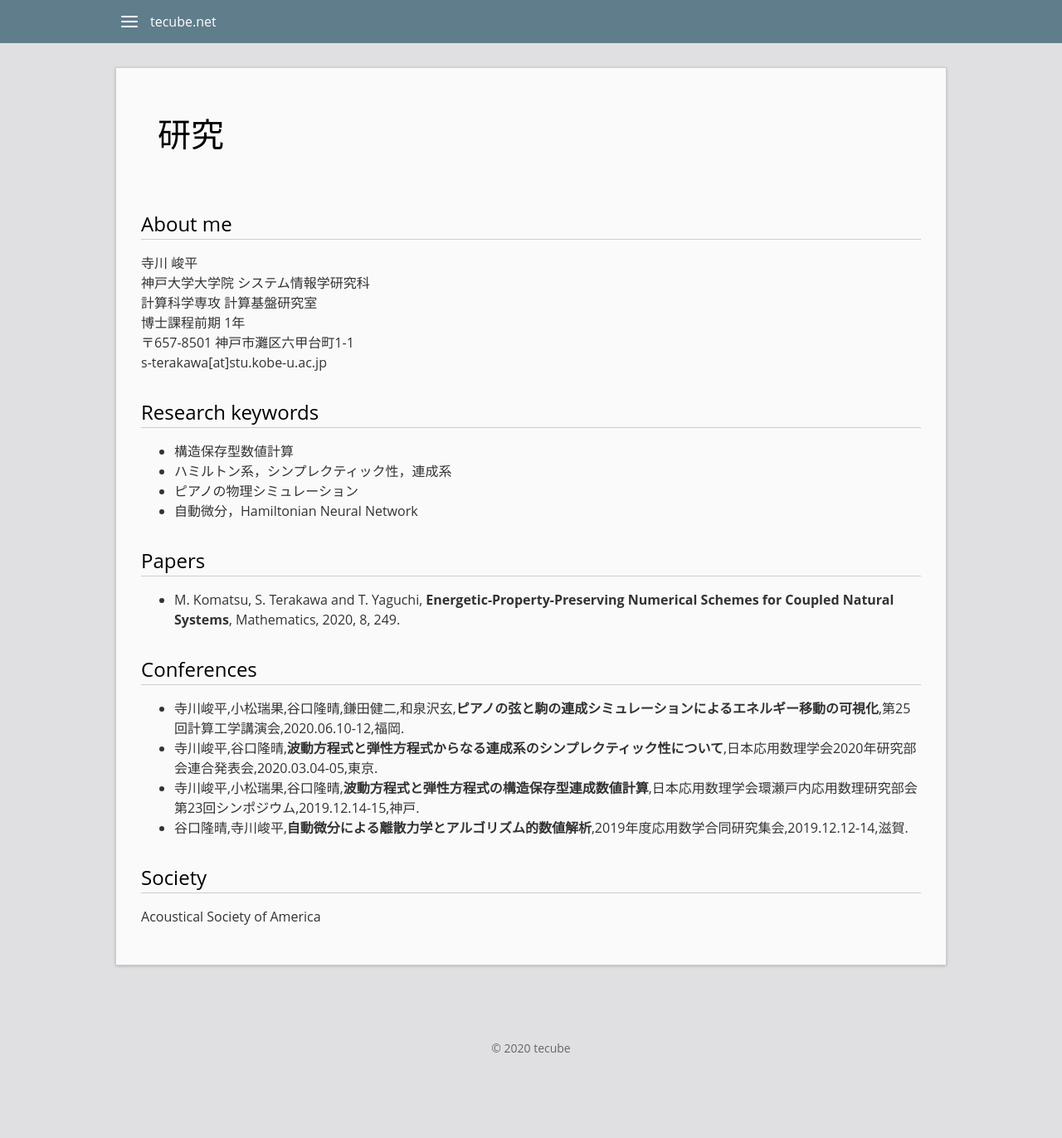
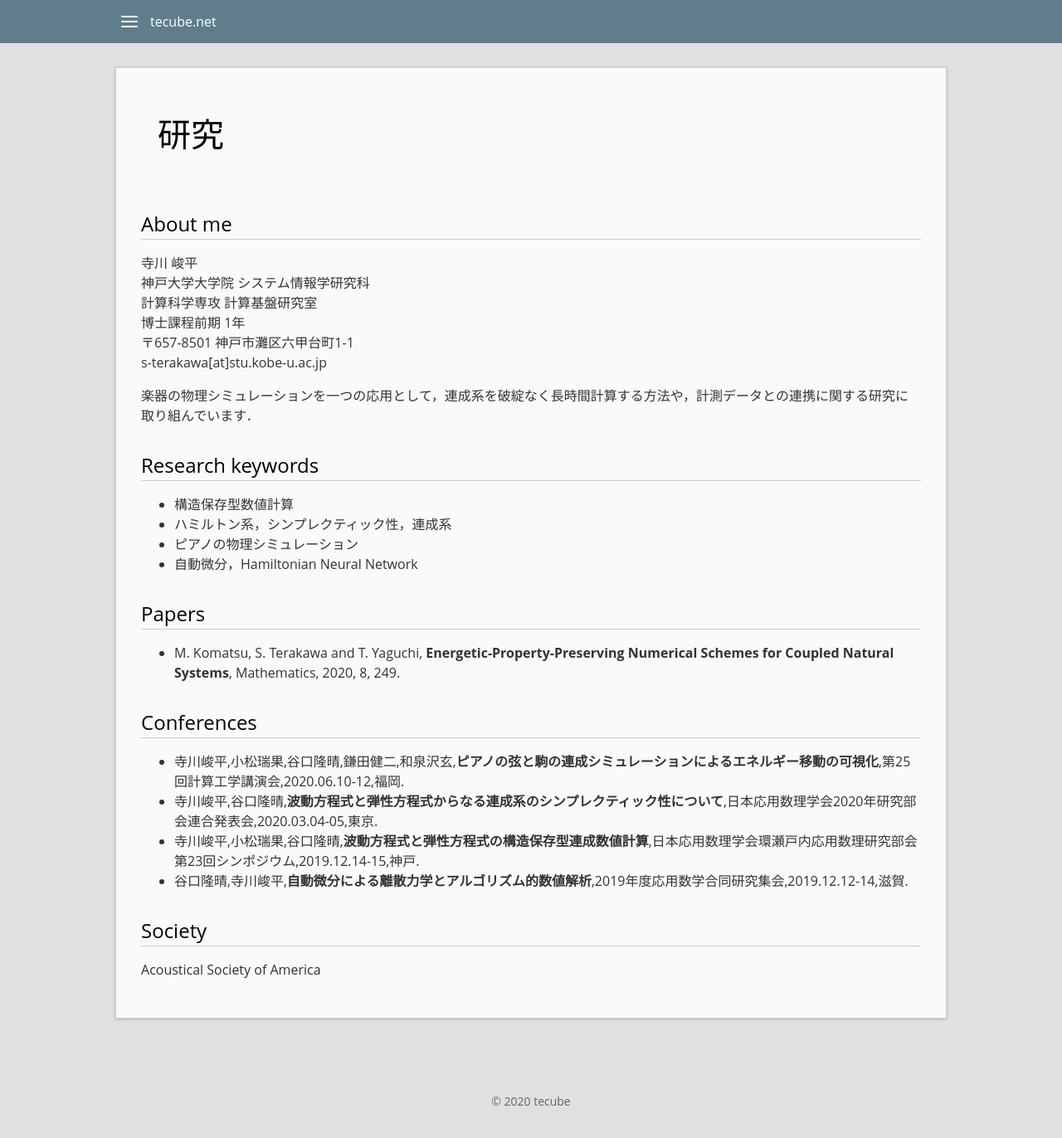
Before and after one commit to tecube/tecube.github.io, a Jekyll site: the page built from research.md, in a window 1280 px wide and 1398 px high. Shown: the top 1372 px of the window at 83% size. Built offline with Jekyll 4.4.1, drawn with Linux system fonts in a browser that asks for light colours.

Commit message:
add about message

```diff
--- a/research.md
+++ b/research.md
@@ -11,6 +11,8 @@ permalink: /research/
 博士課程前期 1年
 〒657-8501 神戸市灘区六甲台町1-1
 s-terakawa[at]stu.kobe-u.ac.jp
+
+楽器の物理シミュレーションを一つの応用として，連成系を破綻なく長時間計算する方法や，計測データとの連携に関する研究に取り組んでいます．
 
 # Research keywords
 - 構造保存型数値計算
```
